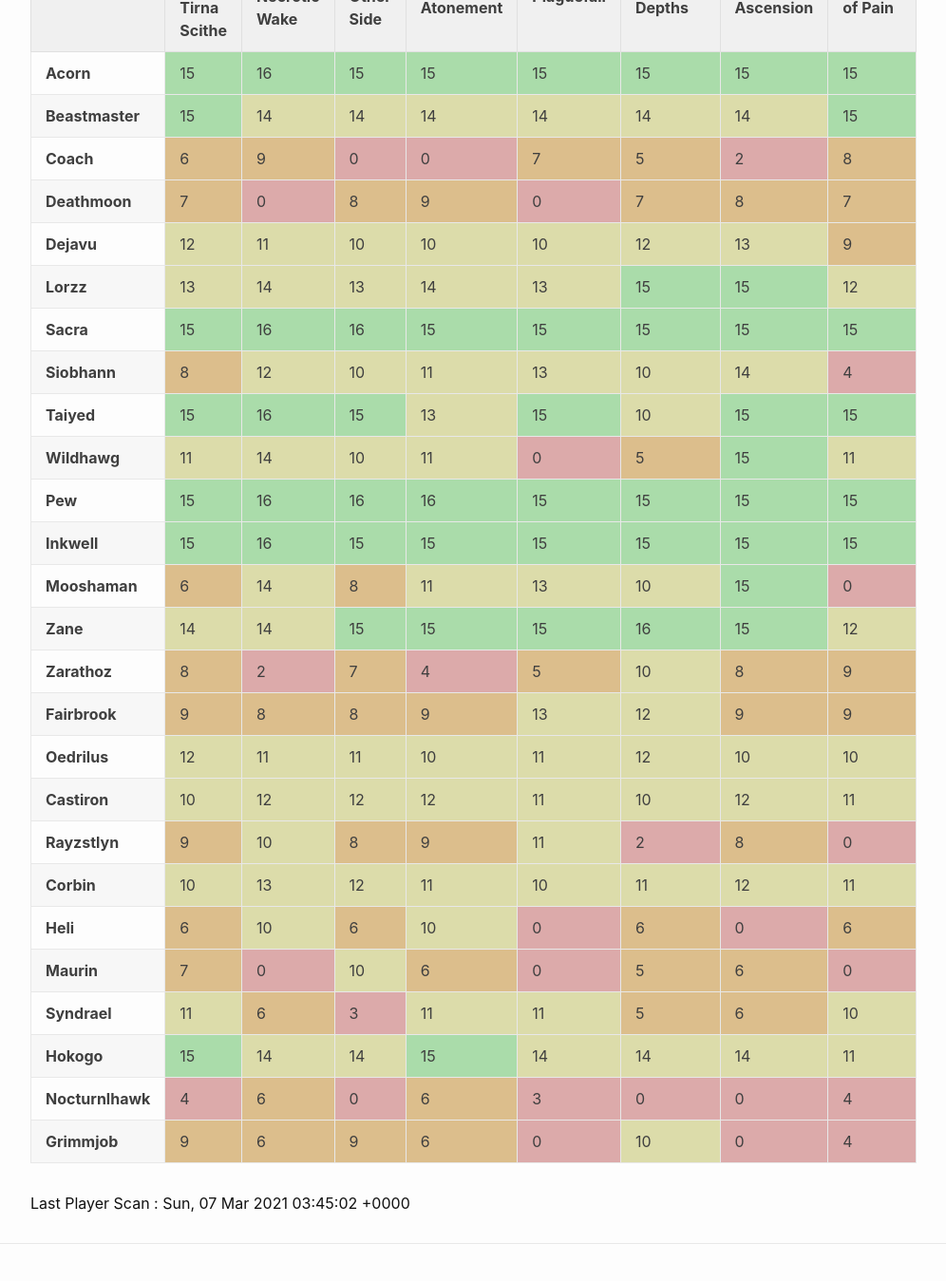
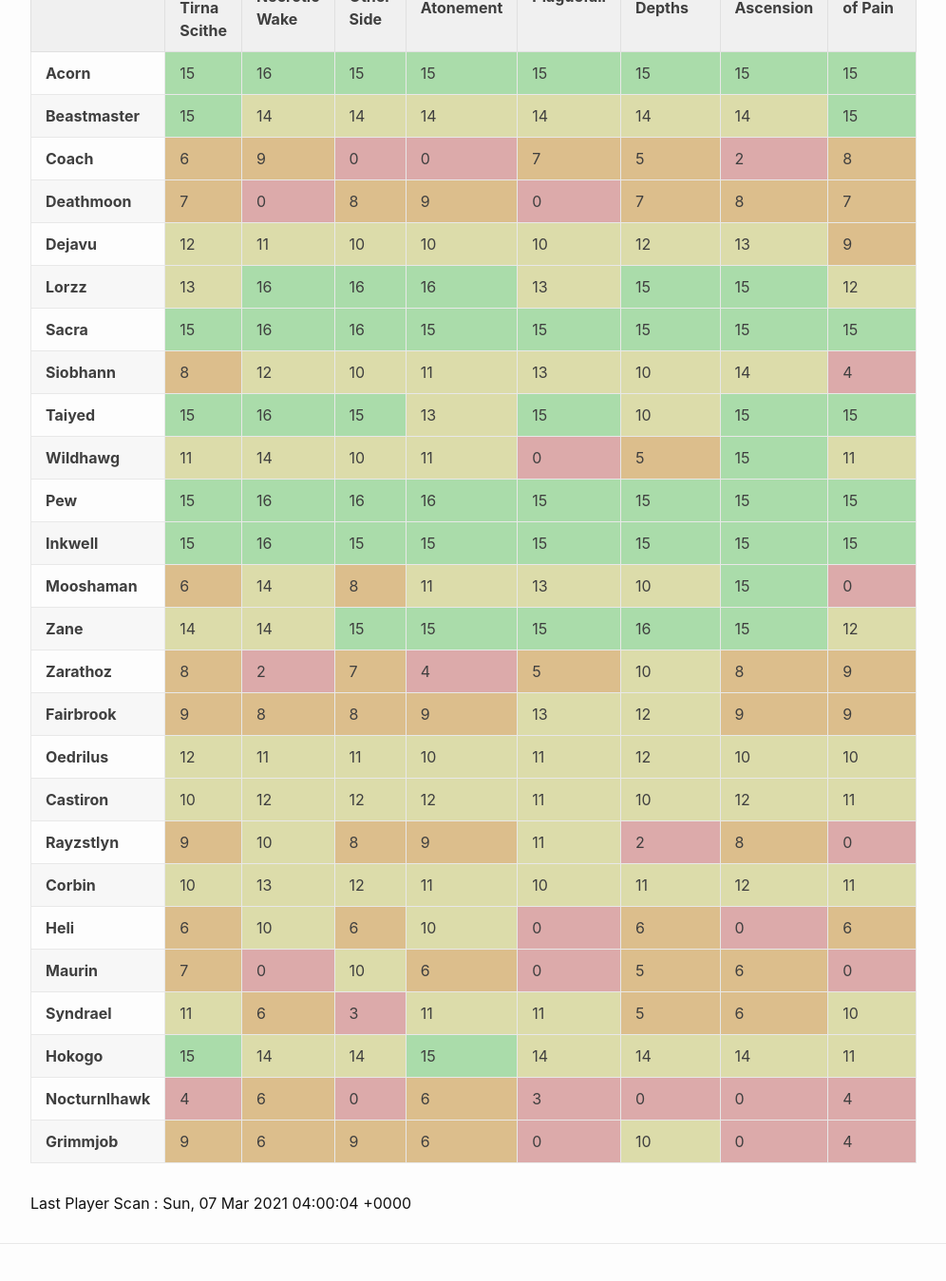
Before and after one commit to eldertribunal/keystonetracker, a Jekyll site: the page built from players.md, in a window 1280 px wide and 1400 px high, scrolled down 206 px. Shown: the top 1349 px of the window at 95% size, without its empty margins (126-1122 px from the left). Built offline with Jekyll 4.4.1, drawn with Linux system fonts in a browser that asks for light colours.

Commit message:
auto scan Sun Mar  7 04:00:43 UTC 2021

```diff
--- a/_data/characters.json
+++ b/_data/characters.json
@@ -369,17 +369,17 @@
       },
       {
         "name": "The Necrotic Wake",
-        "level": 14,
+        "level": 16,
         "id": 376
       },
       {
         "name": "De Other Side",
-        "level": 13,
+        "level": 16,
         "id": 377
       },
       {
         "name": "Halls of Atonement",
-        "level": 14,
+        "level": 16,
         "id": 378
       },
       {
--- a/_data/players.json
+++ b/_data/players.json
@@ -234,17 +234,17 @@
       },
       {
         "name": "The Necrotic Wake",
-        "level": 14,
+        "level": 16,
         "id": 376
       },
       {
         "name": "De Other Side",
-        "level": 13,
+        "level": 16,
         "id": 377
       },
       {
         "name": "Halls of Atonement",
-        "level": 14,
+        "level": 16,
         "id": 378
       },
       {
--- a/_data/scanned.json
+++ b/_data/scanned.json
@@ -1,3 +1,3 @@
 {
-  "timestamp": 1615088702
+  "timestamp": 1615089604
 }
--- a/_data/weekly.json
+++ b/_data/weekly.json
@@ -21,12 +21,12 @@
       16,
       16,
       16,
+      16,
       15,
       15,
       14,
       14,
-      12,
-      11
+      12
     ]
   },
   {
@@ -124,12 +124,12 @@
     "dungeons": [
       16,
       16,
+      16,
       15,
       15,
       14,
       12,
       10,
-      0,
       0,
       0
     ]
```
